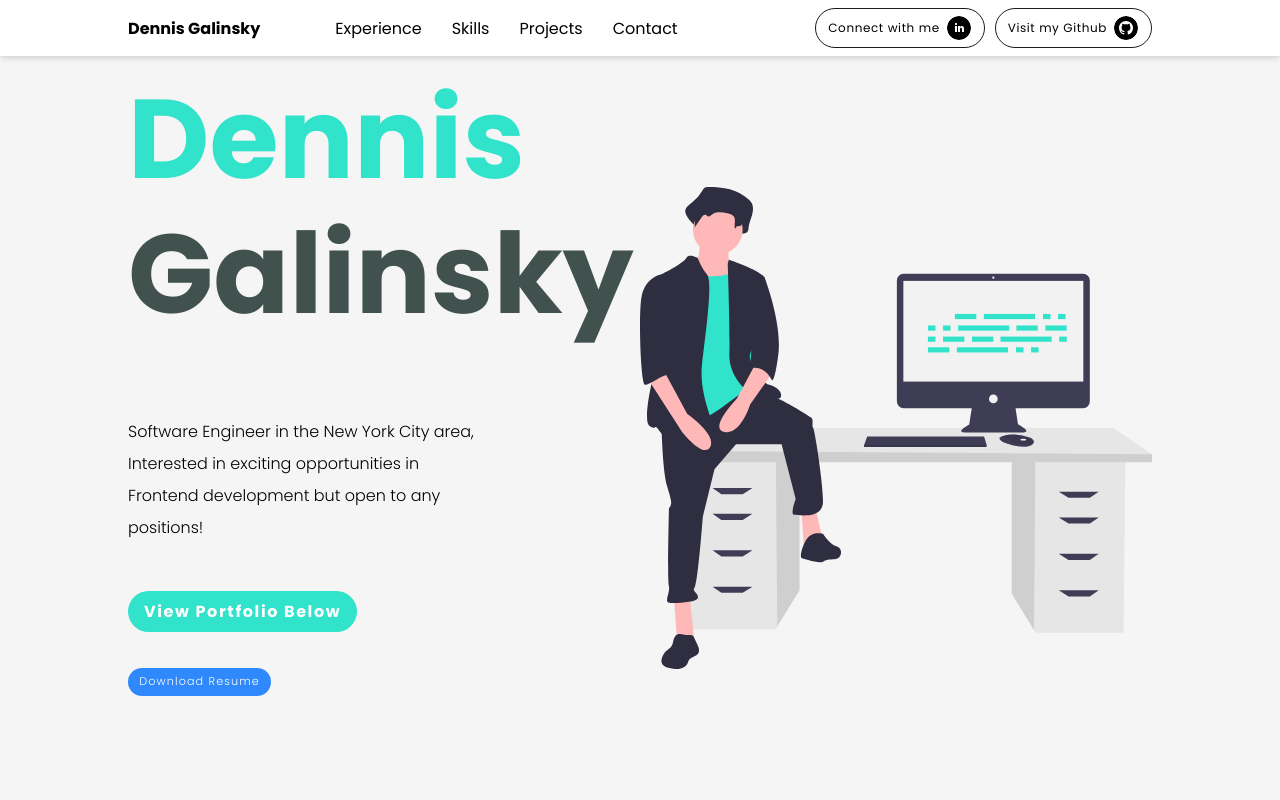
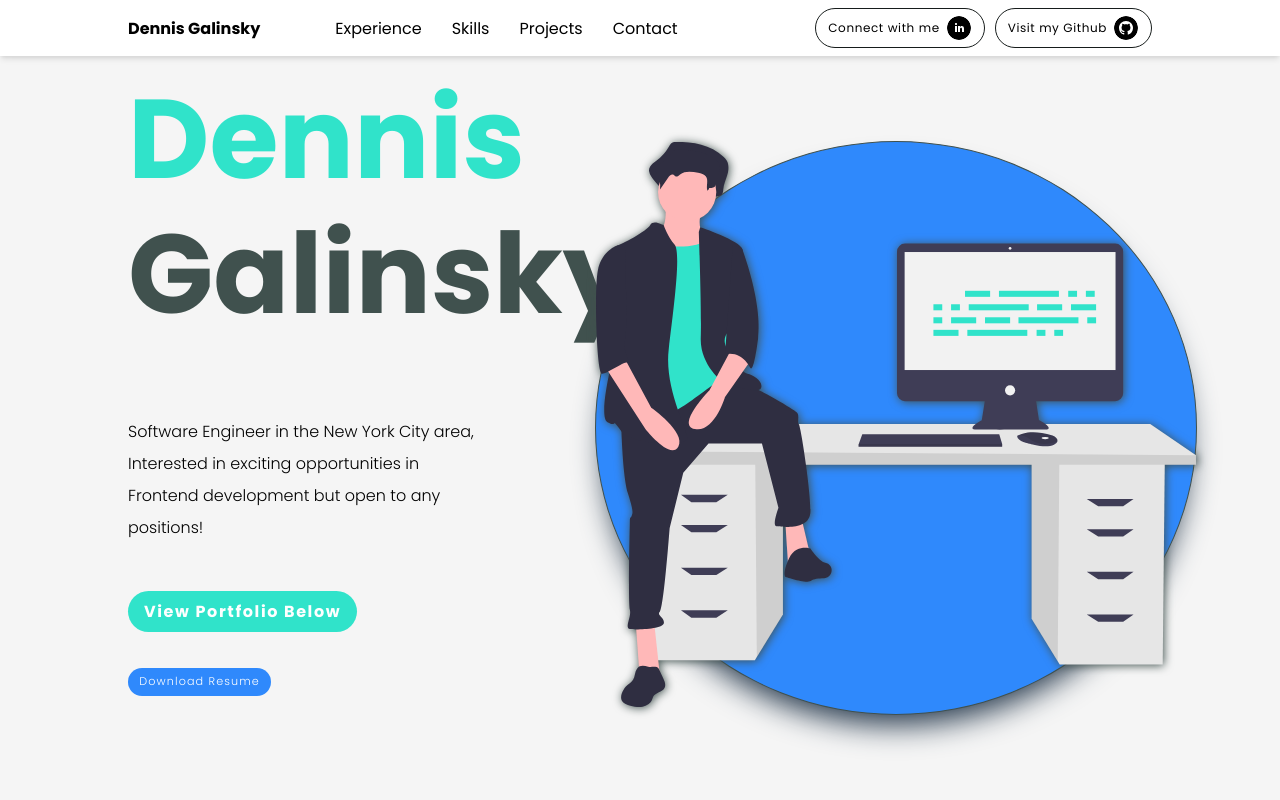
Before and after one commit to dennis-bg/portfolio, a React (Create React App) app: page / in a window 1280 px wide. Shown: the top 800 px of the page. Built offline with nearby package versions, Linux system fonts and the light colour scheme.

Commit message:
hero svg

```diff
--- a/src/components/hero/index.jsx
+++ b/src/components/hero/index.jsx
@@ -2,6 +2,7 @@ import React from "react";
 import { Container } from "../common/container";
 import { FeelingProudSVG } from '../../svgs/FeelingProud';
 import styles from './styles.module.css';
+import { Link } from "react-scroll";
 const resume = require('./Dennis Galinsky Resume.pdf');
 
 export const Hero  = () => {
@@ -14,13 +15,16 @@ export const Hero  = () => {
                 <div className={styles.left}>
                   <div className={styles.hero}>
                   <div className={styles.h1Container}>
+                  <Link to="experience" smooth={true} offset={-65} duration={1000}>
+
                     <h1>Dennis <span>Galinsky</span></h1>
+                  </Link>
                   </div>
                   <div className={styles.pContainer}>
                     <p>Software Engineer in the New York City area, Interested in exciting opportunities in Frontend development but open to any positions!</p>
                   </div>
                   <div className={styles.viewContainer}>
-                    <a href="#project-section">View Portfolio <span>Below</span></a>
+                    <Link to="experience" smooth={true} offset={-65} duration={1000}>View Portfolio <span>Below</span></Link>
                   </div>
                   <div className={styles.downloadContainer}>
                     <a href={resume} download="Dennis Galinsky Resume">Download Resume</a>
@@ -28,7 +32,10 @@ export const Hero  = () => {
                 </div>
                 </div>
                 <div className={styles.right}>
+                  <div className={styles.svgContainer}>
+
                   <FeelingProudSVG/>
+                  </div>
                 </div>
             </div>
         </Container>
--- a/src/components/hero/styles.module.css
+++ b/src/components/hero/styles.module.css
@@ -14,12 +14,21 @@
   align-items: center;
 }
 
+.svgContainer {
+  background-color: var(--blue);
+  border-radius: 50%;
+  border: 1px solid var(--dark-grey);
+  box-shadow: rgb(38, 57, 77) 0px 20px 30px -10px;
+  /* box-shadow: rgba(0, 0, 0, 0.09) 0px 2px 1px, rgba(0, 0, 0, 0.09) 0px 4px 2px, rgba(0, 0, 0, 0.09) 0px 8px 4px, rgba(0, 0, 0, 0.09) 0px 16px 8px, rgba(0, 0, 0, 0.09) 0px 32px 16px; */
+}
+
 .right svg {
   width: 600px;
   position: relative;
+  filter: drop-shadow(1px 1px 5px var(--dark-grey));
 }
 
-/* .right svg:before {
+/* .svgContainer:before {
   content: '';
   position: absolute;
   bottom: -50px;
@@ -87,6 +96,7 @@
   border-radius: 5em;
   position: absolute;
   bottom: 0;
+  cursor: pointer;
 }
 
 .downloadContainer {
--- a/src/components/navbar/index.jsx
+++ b/src/components/navbar/index.jsx
@@ -27,16 +27,16 @@ export const Navbar = ({ links}) => {
       <nav>
           <ul>
             <li onClick={e => handleLiClick(e)}>
-              <Link activeClass={styles.active} to="experience" smooth={true} offset={-65} duration={500} spy={true}>Experience</Link>
+              <Link activeClass={styles.active} to="experience" smooth={true} offset={-65} duration={1000} spy={true}>Experience</Link>
             </li>
             <li onClick={e => handleLiClick(e)}>
-              <Link activeClass={styles.active} to="skills" smooth={true} offset={-65} duration={500} spy={true}>Skills</Link>
+              <Link activeClass={styles.active} to="skills" smooth={true} offset={-65} duration={1000} spy={true}>Skills</Link>
             </li>
             <li onClick={e => handleLiClick(e)}>
-              <Link activeClass={styles.active} to="projects" smooth={true} offset={-65} duration={500} spy={true}>Projects</Link>
+              <Link activeClass={styles.active} to="projects" smooth={true} offset={-65} duration={1000} spy={true}>Projects</Link>
             </li>
             <li onClick={e => handleLiClick(e)}>
-              <Link activeClass={styles.active} to="contact" smooth={true} offset={-65} duration={500} spy={true}>Contact</Link>
+              <Link activeClass={styles.active} to="contact" smooth={true} offset={-65} duration={1000} spy={true}>Contact</Link>
             </li>
 
 
```
